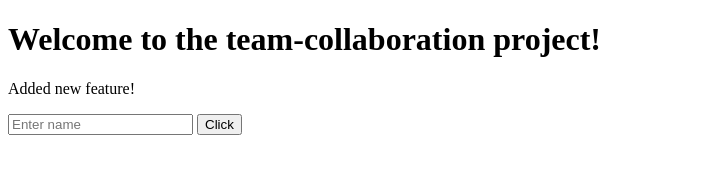
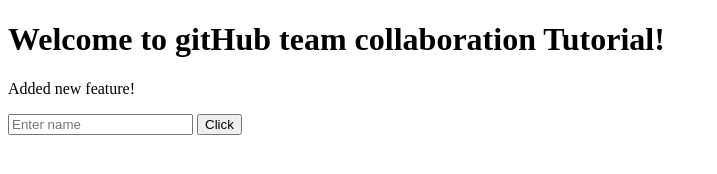
Before and after one commit to Tahseen-Ahmad-Bhat/Team-Collaboration, a plain HTML site: page index.html in a window 1280 px wide. Both pictures are taken after a click on the button "Click". Shown: the whole page, without its empty margins (0-717 px from the left). Drawn offline with Linux system fonts and the light colour scheme.

Commit message:
changed the content of h1 element

```diff
--- a/index.html
+++ b/index.html
@@ -6,14 +6,15 @@
     <title>Learning to collaborate to a gitHub repository!</title>
   </head>
   <body>
-    <h1>Welcome to the team-collaboration project!</h1>
+    <h1 id="heading">Welcome to the team-collaboration project!</h1>
     <p>Added new feature!</p>
     <input type="text" name="" id="" placeholder="Enter name" />
     <button onclick="handleClick()">Click</button>
 
     <script>
       const handleClick = () => {
-        alert("Button clicked!");
+        document.getElementById("heading").textContent =
+          "Welcome to gitHub team collaboration Tutorial!";
       };
     </script>
   </body>
```
